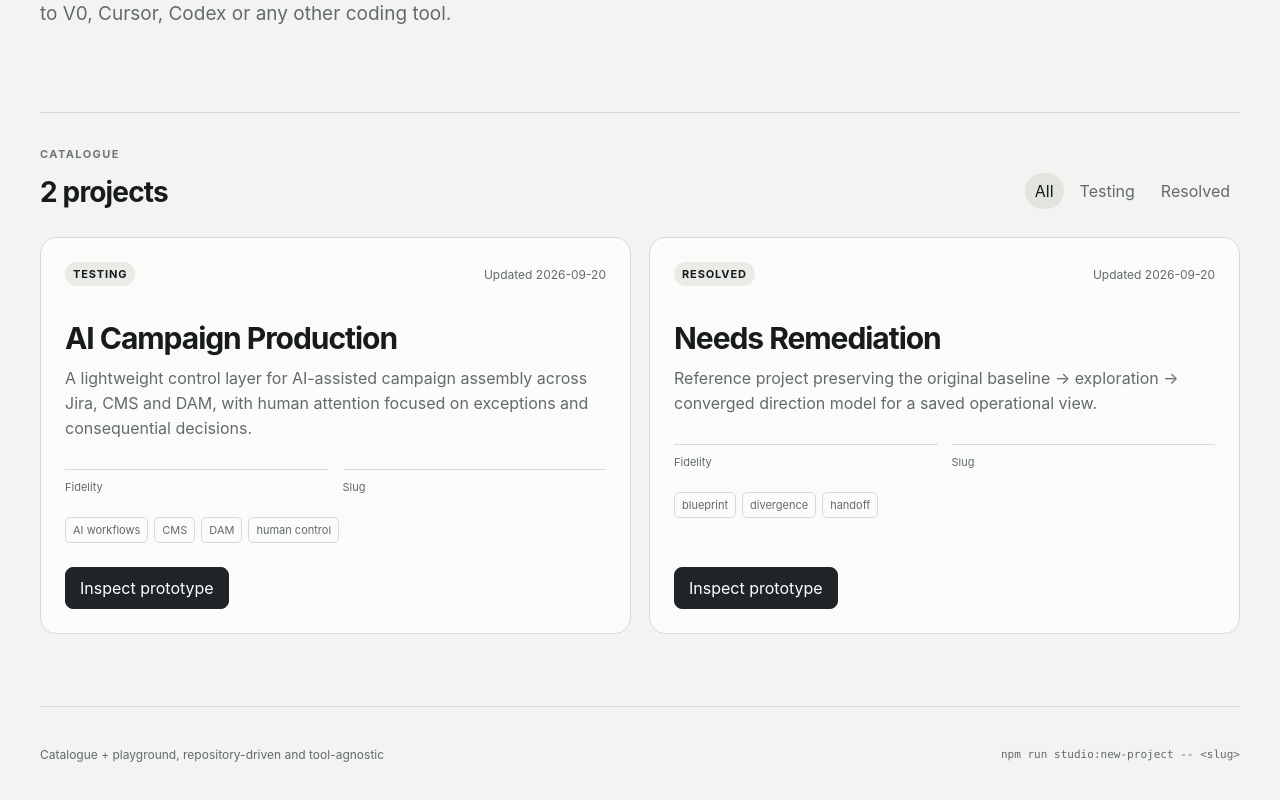
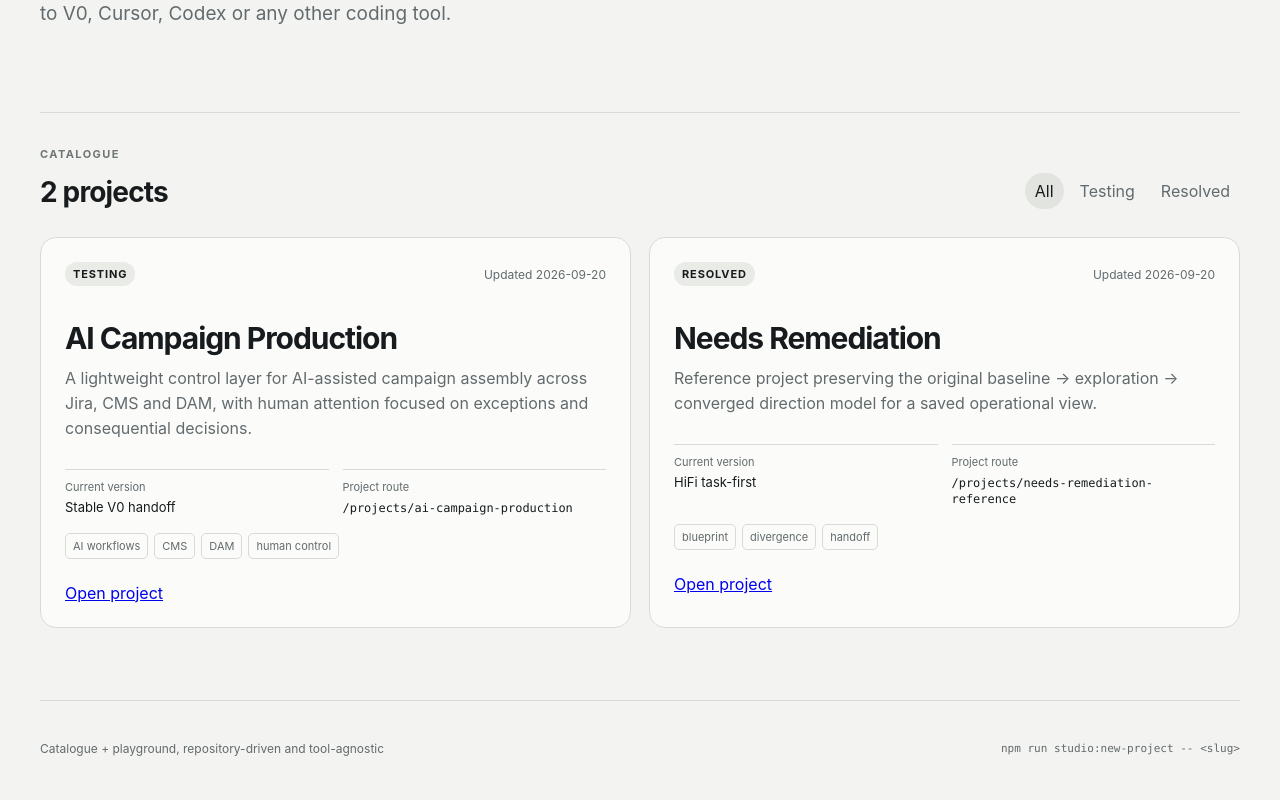
Before and after one commit to dbrown1976/design-studio, a React (Vite) app in the folder apps/studio/: page / in a window 1280 px wide. Shown: the part 522-1322 px from the top of the page. Built offline with nearby package versions, Linux system fonts and the light colour scheme.

Commit message:
Show project status and current version in catalogue

```diff
--- a/apps/studio/src/components/PrototypeCard.jsx
+++ b/apps/studio/src/components/PrototypeCard.jsx
@@ -1,26 +1,44 @@
-const fidelityLabel = {
-  baseline: "Baseline",
-  exploration: "Exploration",
-  hifi: "High fidelity"
+const statusLabel = {
+  exploring: "Exploring",
+  testing: "Testing",
+  resolved: "Resolved",
+  archived: "Archived"
 };
 
-export default function PrototypeCard({ prototype, onOpen }) {
+export default function PrototypeCard({ prototype: project, onOpen }) {
+  const current = project.versions.find((version) => version.id === project.currentVersion);
+
   return (
     <article className="prototype-card">
       <div className="prototype-card__topline">
-        <span className={`status status--${prototype.status}`}>{prototype.status}</span>
-        <span className="prototype-card__updated">Updated {prototype.updated}</span>
+        <span className={`status status--${project.status}`}>{statusLabel[project.status] || project.status}</span>
+        <span className="prototype-card__updated">Updated {project.updated}</span>
       </div>
-      <h2>{prototype.title}</h2>
-      <p>{prototype.description}</p>
+      <h2>{project.title}</h2>
+      <p>{project.description}</p>
       <dl className="prototype-card__meta">
-        <div><dt>Fidelity</dt><dd>{fidelityLabel[prototype.fidelity] || prototype.fidelity}</dd></div>
-        <div><dt>Slug</dt><dd><code>{prototype.productionPath}</code></dd></div>
+        <div>
+          <dt>Current version</dt>
+          <dd>{current?.name || project.currentVersion}</dd>
+        </div>
+        <div>
+          <dt>Project route</dt>
+          <dd><code>{project.projectPath}</code></dd>
+        </div>
       </dl>
       <div className="prototype-card__tags">
-        {(prototype.tags || []).map((tag) => <span key={tag}>{tag}</span>)}
+        {(project.tags || []).map((tag) => <span key={tag}>{tag}</span>)}
       </div>
-      <button onClick={() => onOpen(prototype.slug)}>Inspect prototype</button>
+      <a
+        className="primary-link"
+        href={project.projectPath}
+        onClick={(event) => {
+          event.preventDefault();
+          onOpen(project.slug);
+        }}
+      >
+        Open project
+      </a>
     </article>
   );
 }
```
